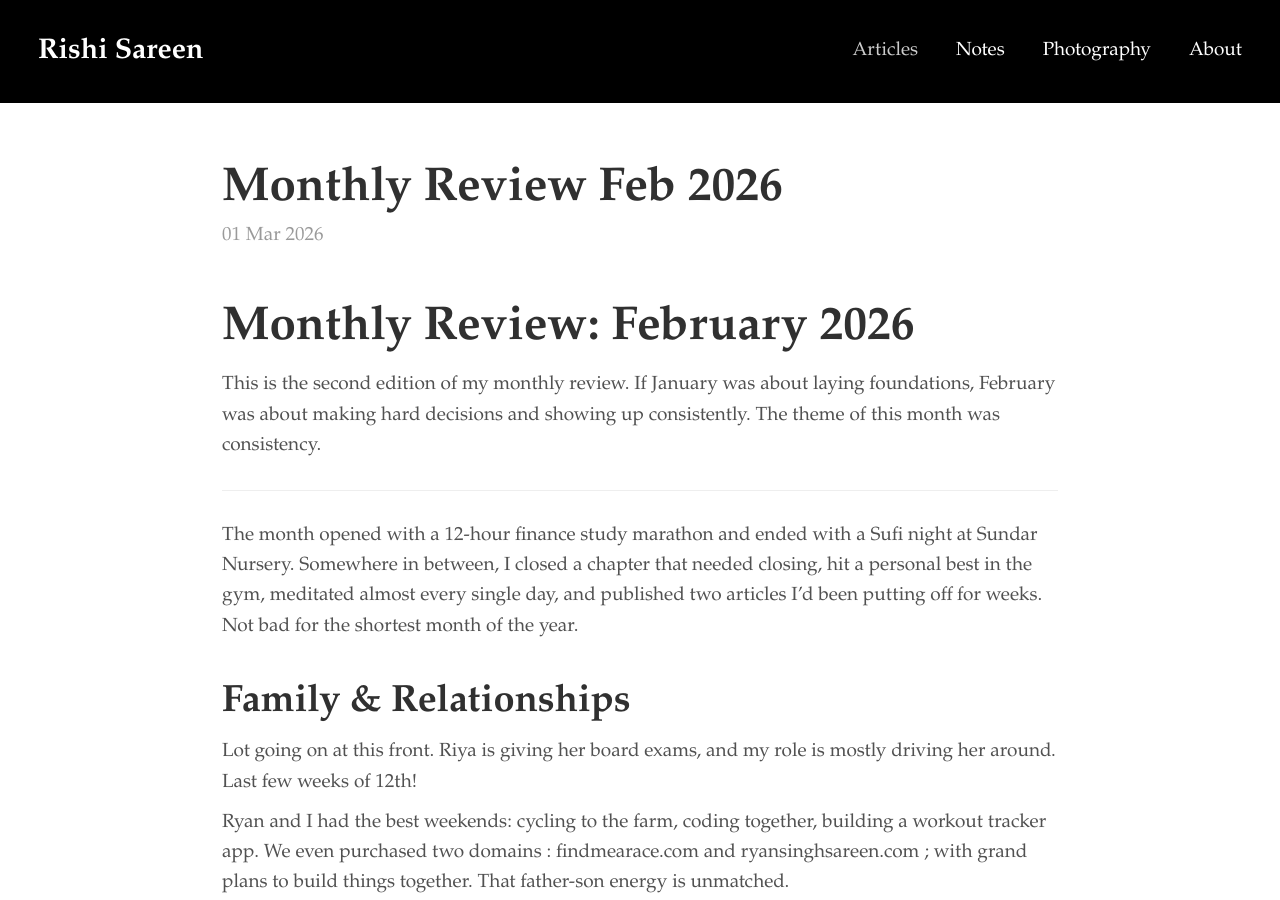
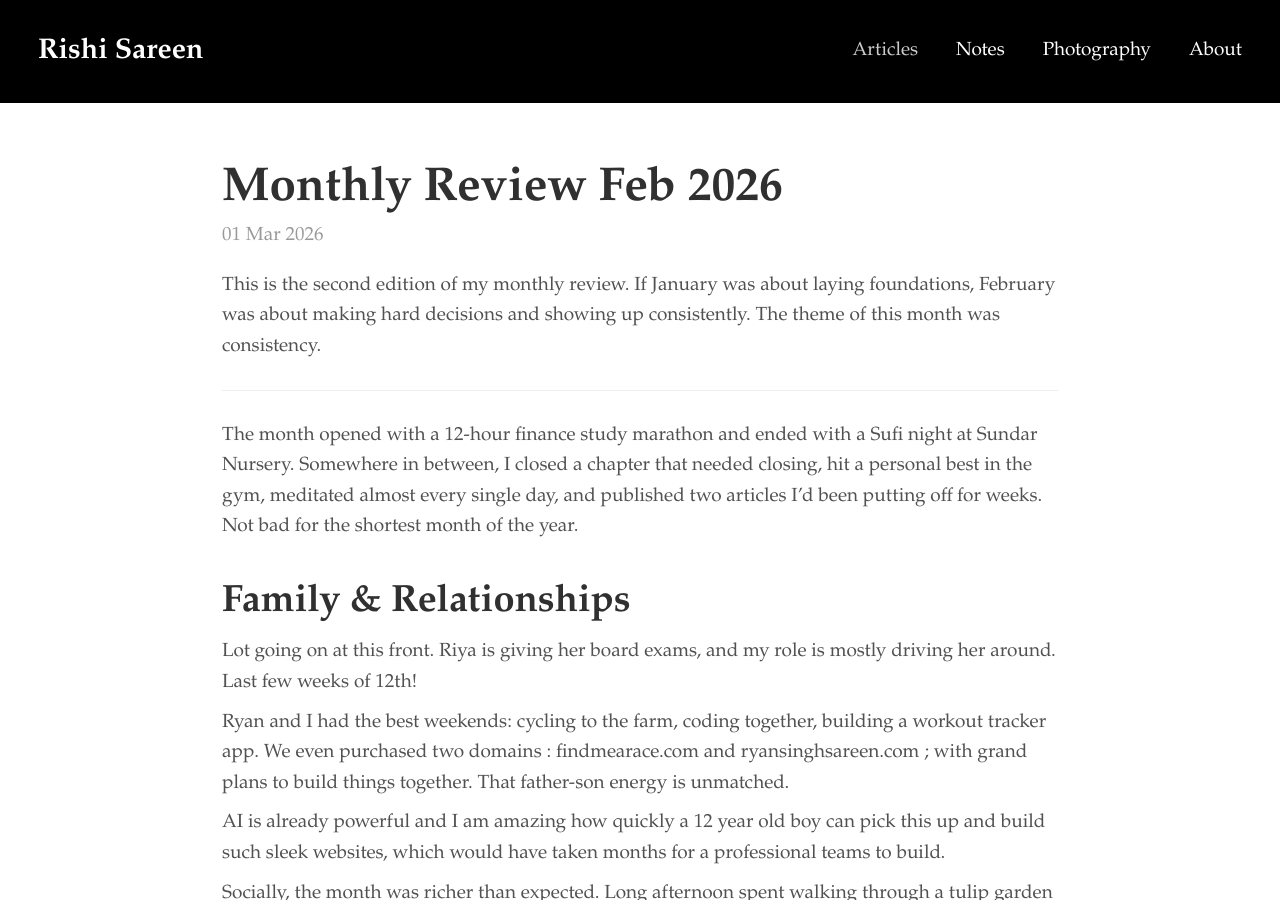
Before and after one commit to rishisareen/rishisareen.github.io, a Jekyll site: the page built from _articles/2026-03-01-Feb-2026-Report.md, in a window 1280 px wide and 900 px high. Built offline with Jekyll 4.4.1, drawn with Linux system fonts in a browser that asks for light colours.

Commit message:
vault backup: 2026-03-01 20:14:02

```diff
--- a/_articles/2026-03-01-Feb-2026-Report.md
+++ b/_articles/2026-03-01-Feb-2026-Report.md
@@ -6,9 +6,6 @@
 categories:
   - Productivity
 ---
-
-# Monthly Review: February 2026
-
 This is the second edition of my monthly review. If January was about laying foundations, February was about making hard decisions and showing up consistently. The theme of this month was consistency.
 
 ---
```
